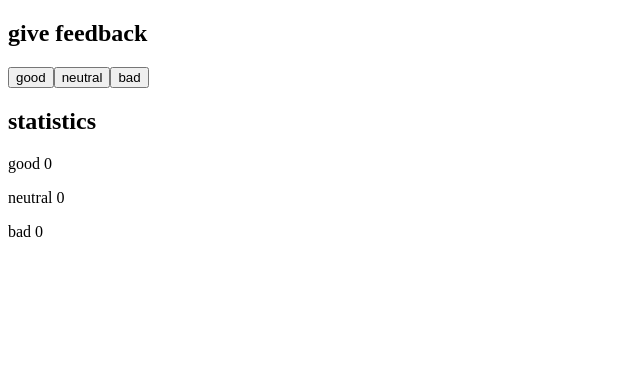
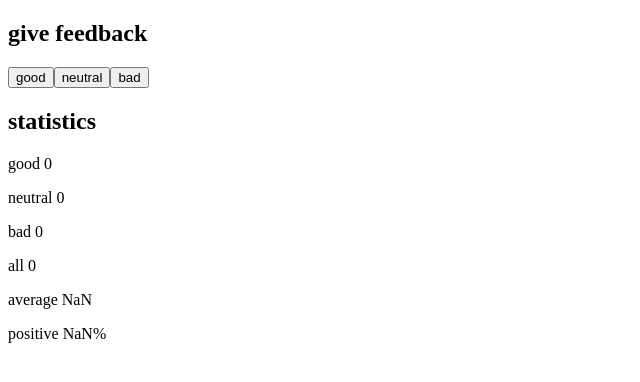
Before and after one commit to Kissamaagi/fullstackmooc, a React (Create React App) app in the folder osa1/unicafe/: page / in a window 1280 px wide. Shown: the top 382 px of the page, without its empty margins (0-640 px from the left). Built offline with nearby package versions, Linux system fonts and the light colour scheme.

Commit message:
exercise 1.7 done

```diff
--- a/osa1/unicafe/src/App.js
+++ b/osa1/unicafe/src/App.js
@@ -5,6 +5,8 @@ const App = () => {
   const [good, setGood] = useState(0)
   const [neutral, setNeutral] = useState(0)
   const [bad, setBad] = useState(0)
+
+  let all = good + neutral + bad
 
   return (
     <div>
@@ -23,6 +25,9 @@ const App = () => {
       <p>good {good}</p>
       <p>neutral {neutral}</p>
       <p>bad {bad}</p>
+      <p>all {all}</p>
+      <p>average {((1*good)+(-1*bad))/all}</p>
+      <p>positive {good*100/all}%</p>
     </div>
   )
 }
```
